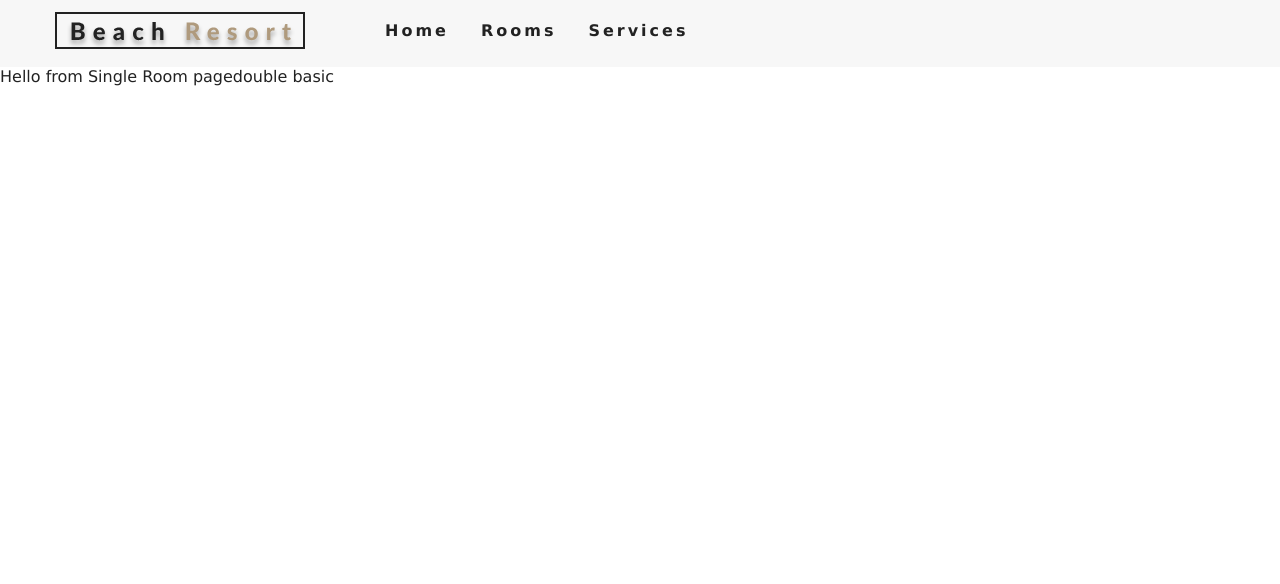
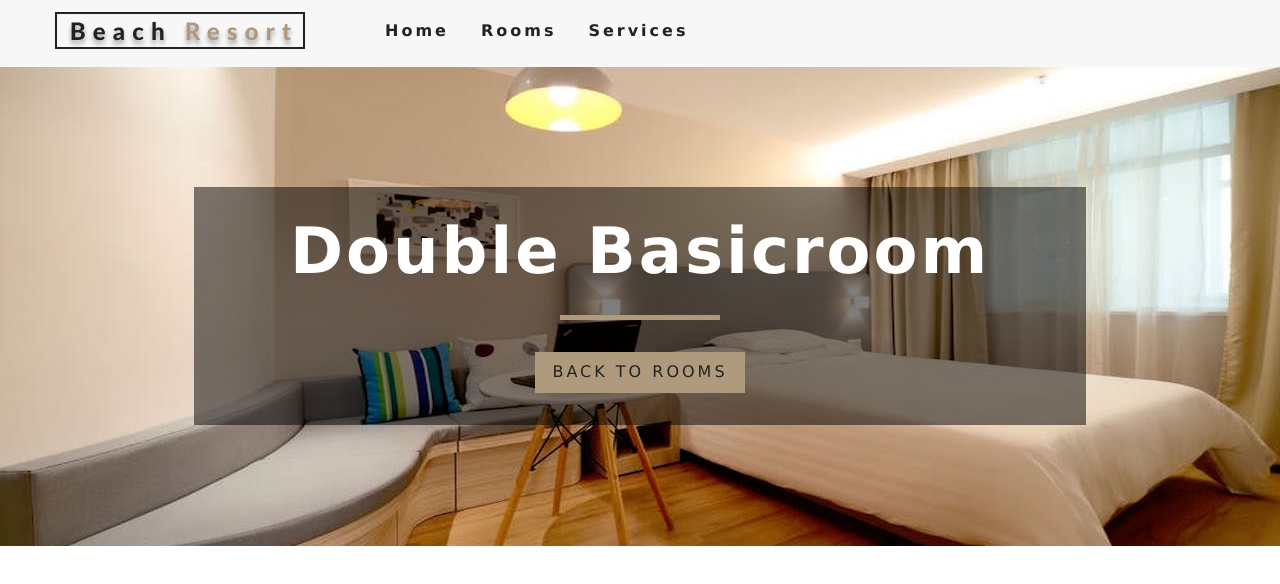
Before and after one commit to tuyenphk/beach-resort, a React (Create React App) app: page /rooms/double-basic in a window 1280 px wide. Shown: the top 584 px of the page. Built offline with nearby package versions, Linux system fonts and the light colour scheme.

Commit message:
hero display on rooms

```diff
--- a/src/pages/SingleRoom.js
+++ b/src/pages/SingleRoom.js
@@ -26,10 +26,13 @@
                 <Link to="/rooms" className="btn-primary">Back to rooms</Link>
             </div>
         }
+        const {name, description, capacity, size, price, extras, breakfast, pets, images} = room
         return (
-            <div>
-                Hello from Single Room page{room.name}
-            </div>
+            <Hero hero='roomsHero'>
+                <Banner title={`${name}room`}>
+                    <Link to='/rooms' className="btn-primary">Back to Rooms</Link>
+                </Banner>
+            </Hero>
         );
     }
 }
```
